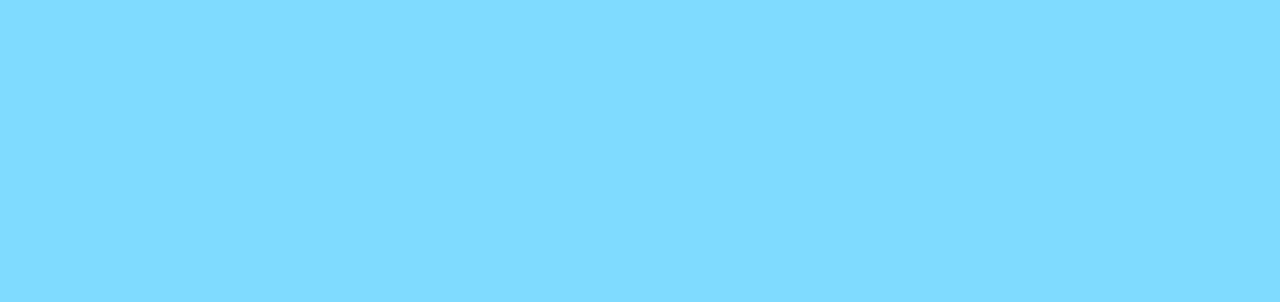
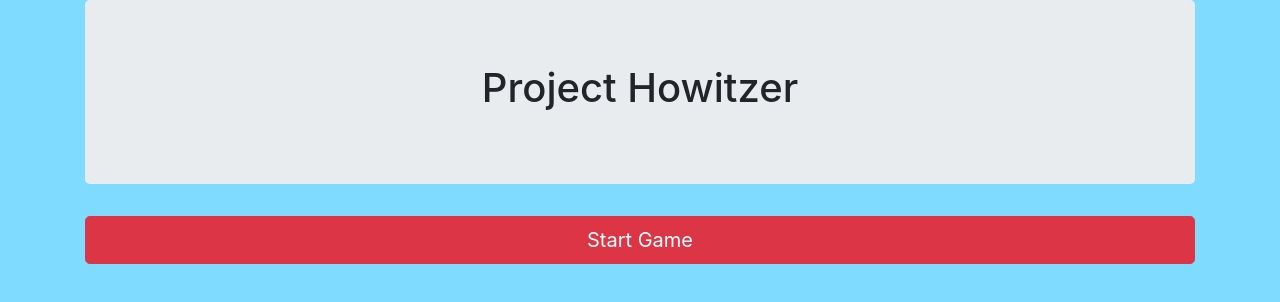
Before and after one commit to Riverface/Project-howitzer, a website built with webpack: page src/index.html in a window 1280 px wide. Built offline with nearby package versions, Linux system fonts and the light colour scheme; files whose address does not match are found by name.

Commit message:
Add the start of the front page branch

```diff
--- a/src/index.html
+++ b/src/index.html
@@ -1,9 +1,15 @@
 <!DOCTYPE html>
 <html>
 	<head>
-		<title>test</title>
+		<title>Project Howitzer</title>
 	</head>
 	<body>
+		<div class="container">
+			<div class="jumbotron">
+				<h1>Project Howitzer</h1>
+			</div>
+			<button type="button" class="btn btn-danger btn-lg btn-block" id="start-button">Start Game</button>
+		</div>
 		<div class="output">
 		</div>
 	</body>
--- a/src/styles.css
+++ b/src/styles.css
@@ -1,3 +1,11 @@
 body {
 	background-color: #7FDBFF;
 }
+
+.jumbotron {
+	text-align: center;
+}
+
+#start-button {
+	align-items: center;
+}
```
